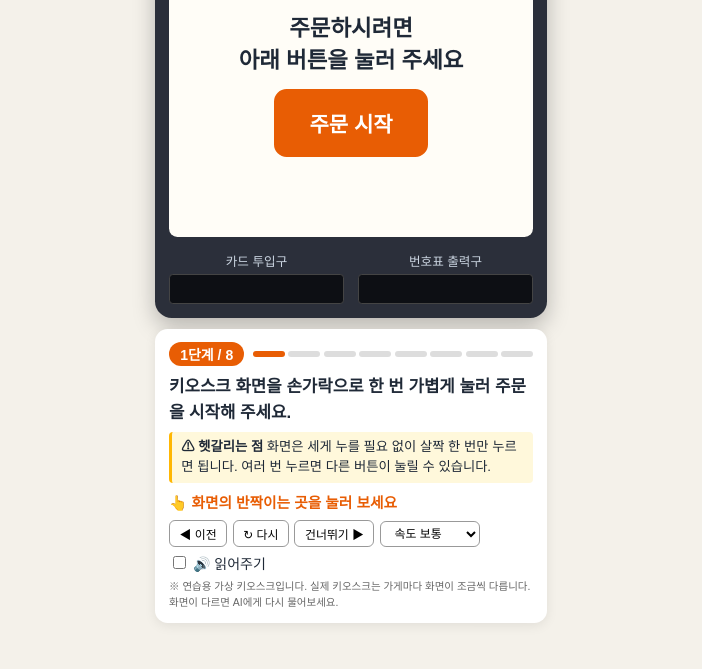
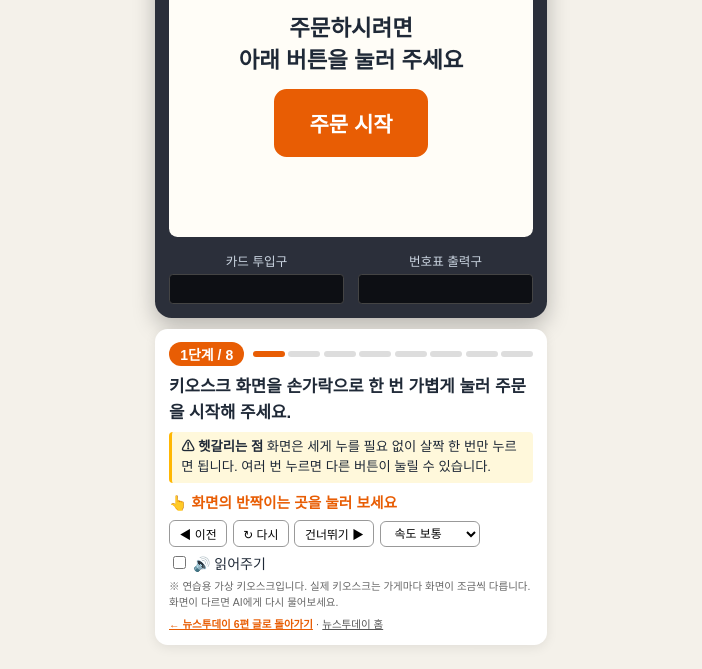
Before and after one commit to hjyeagle/kiosk-sim, a plain HTML site: page index.html in a window 1280 px wide. Shown: the part 264-933 px from the top of the page, without its empty margins (289-991 px from the left). Before the commit the page ends 911 px from the top, so only its background shows below. Drawn offline with Linux system fonts and the light colour scheme.

Commit message:
Add files via upload

```diff
--- a/index.html
+++ b/index.html
@@ -124,6 +124,7 @@ header h1 small{font-size:.6em;font-weight:400;color:#555}
       <label><input type="checkbox" id="cTts"> 🔊 읽어주기</label>
     </div>
     <p class="note">※ 연습용 가상 키오스크입니다. 실제 키오스크는 가게마다 화면이 조금씩 다릅니다. 화면이 다르면 AI에게 다시 물어보세요.</p>
+    <p class="note"><a href="https://newstoday.co.kr/biznetimes-ai-6/" style="color:#e85d04;font-weight:700">← 뉴스투데이 6편 글로 돌아가기</a> · <a href="https://newstoday.co.kr/" style="color:#555">뉴스투데이 홈</a></p>
   </section>
 </div>
 </div>
```
